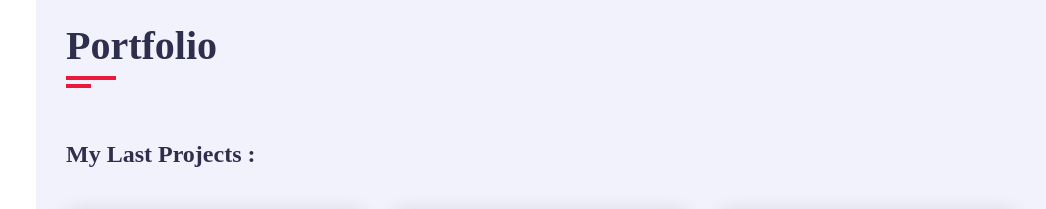
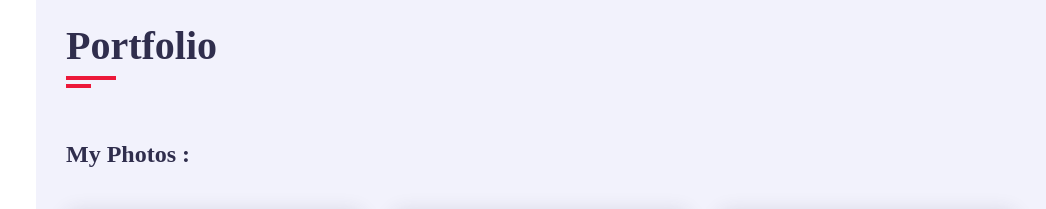
Before and after one commit to MD-AshimKhan/Portfolio, a plain HTML site: page index.html in a window 1280 px wide. Shown: the part 2960-3169 px from the top of the page, without its empty margins (234-1280 px from the left). Drawn offline with nearby package versions, Linux system fonts and the light colour scheme; a web font is replaced by a local one.

Commit message:
Update index.html

```diff
--- a/index.html
+++ b/index.html
@@ -311,7 +311,7 @@
                     </div>
                     <div class="row">
                         <div class="portfolio-heading padd-15">
-                            <h2>My Last Projects :</h2>
+                            <h2>My Photos :</h2>					<!-- === <h2>My Last Projects :</h2> === -->
                         </div>
                     </div>
                     <div class="row">
```
